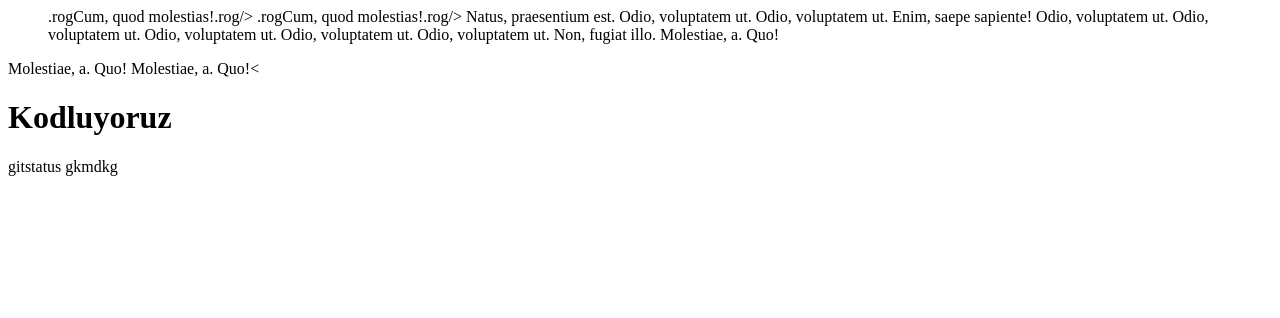
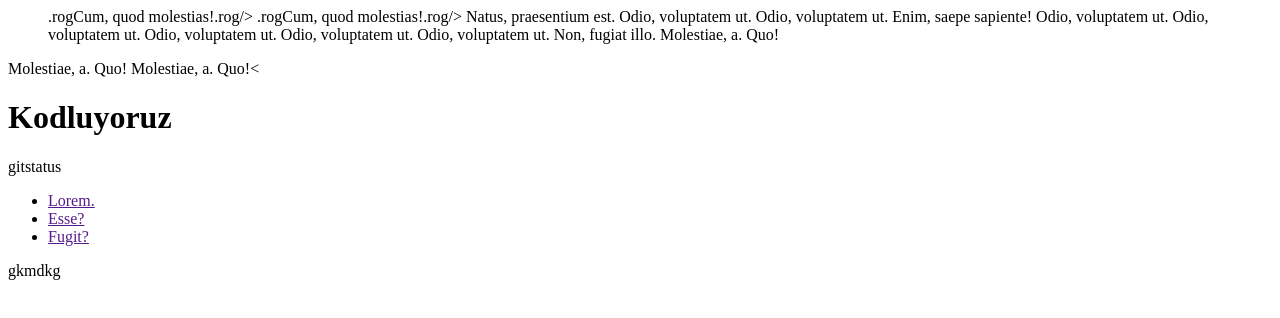
Before and after one commit to zynp-KC/kodluyoruzilkrepo, a plain HTML site: page js/index.html in a window 1280 px wide. Drawn offline with Linux system fonts and the light colour scheme.

Commit message:
link yapsı eklendi

```diff
--- a/js/index.html
+++ b/js/index.html
@@ -29,6 +29,11 @@ gitstatus
     <title>Document</title>
 </head>
 <body>
+    <ul>
+        <li><a href="">Lorem.</a></li>
+        <li><a href="">Esse?</a></li>
+        <li><a href="">Fugit?</a></li>
+    </ul>
 
 </body>
 </html>
```
